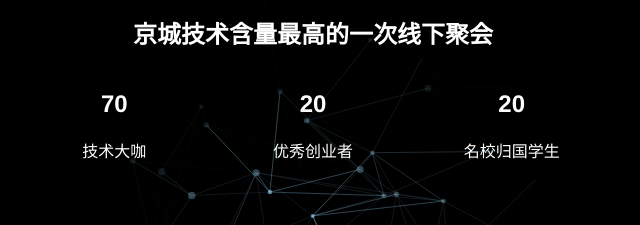
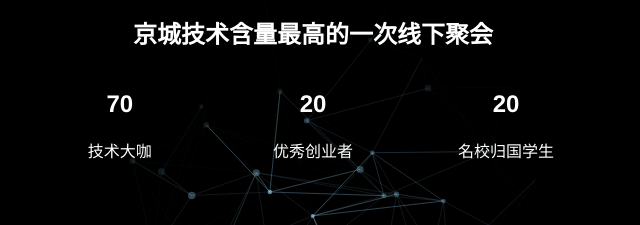
Before and after one commit to kalasoo/definers-and-makers, a plain HTML site: page index.html in a window 1280 px wide. Shown: the part 169-394 px from the top of the page, 327-967 px from the left. Drawn offline with Linux system fonts and the light colour scheme.

Commit message:
use old inline-block

```diff
--- a/index.html
+++ b/index.html
@@ -1,4 +1,18 @@
-<!DOCTYPE html><html><head><title>Definers & Makers</title><meta name="viewport" content="width=device-width, initial-scale=1, user-scalable=no"><link href="lib/flexboxgrid.min.css" rel="stylesheet"><style>*, *:before, *:after {
+<!DOCTYPE html><html><head><title>Definers & Makers 邀请函</title><meta name="viewport" content="width=device-width, initial-scale=1, user-scalable=no"><style>.row {
+    *zoom: 1;
+}
+.row:before, .row:after {
+    content: " ";
+    display: table;
+}
+.row:after {
+    clear: both;
+}
+.col-3 {
+    width: 33.3%;
+    display: inline-block;
+}
+*, *:before, *:after {
     -webkit-box-sizing: border-box;
     -moz-box-sizing: border-box;
     box-sizing: border-box;
@@ -63,7 +77,7 @@ button:hover, button:active {
 }
 canvas {
     position:fixed;
-}</style></head><body><canvas></canvas><div class="container"><section><img src="assets/logo.png" class="logo"><h2>京城技术含量最高的一次线下聚会</h2><div class="row"><div class="col-xs"><h2>70 </h2><p>技术大咖</p></div><div class="col-xs"><h2>20</h2><p>优秀创业者</p></div><div class="col-xs"><h2>20</h2><p>名校归国学生</p></div></div></section><section><p><strong>地点：「科技寺」北新桥</strong></p><p><small>北京市东城区东四北大街107号科林大厦B座107室 </small></p></section><section><p><strong>时间：2015 年 9 月 25 日</strong></p><p><small>晚 7：30 - 11：30</small></p></section></div><footer><a href="http://form.mikecrm.com/f.php?t=zc6G2K"><button>点击报名</button></a></footer><script src="lib/animation.js"></script><script>(function() {
+}</style></head><body><canvas></canvas><div class="container"><section><img src="assets/logo.png" class="logo"><h2>京城技术含量最高的一次线下聚会</h2><div class="row"><div class="col-3"><h2>70 </h2><p>技术大咖</p></div><div class="col-3"><h2>20</h2><p>优秀创业者</p></div><div class="col-3"><h2>20</h2><p>名校归国学生</p></div></div></section><section><p><strong>地点：「科技寺」北新桥</strong></p><p><small>北京市东城区东四北大街107号科林大厦B座107室 </small></p></section><section><p><strong>时间：2015 年 9 月 25 日</strong></p><p><small>晚 7：30 - 11：30</small></p></section></div><footer><a href="http://form.mikecrm.com/f.php?t=zc6G2K"><button>点击报名</button></a></footer><script src="lib/animation.js"></script><script>(function() {
 
     var width, height, largeHeader, canvas, ctx, points, target, animateHeader = true;
 
```
Also changed, not shown: 1 other file.
